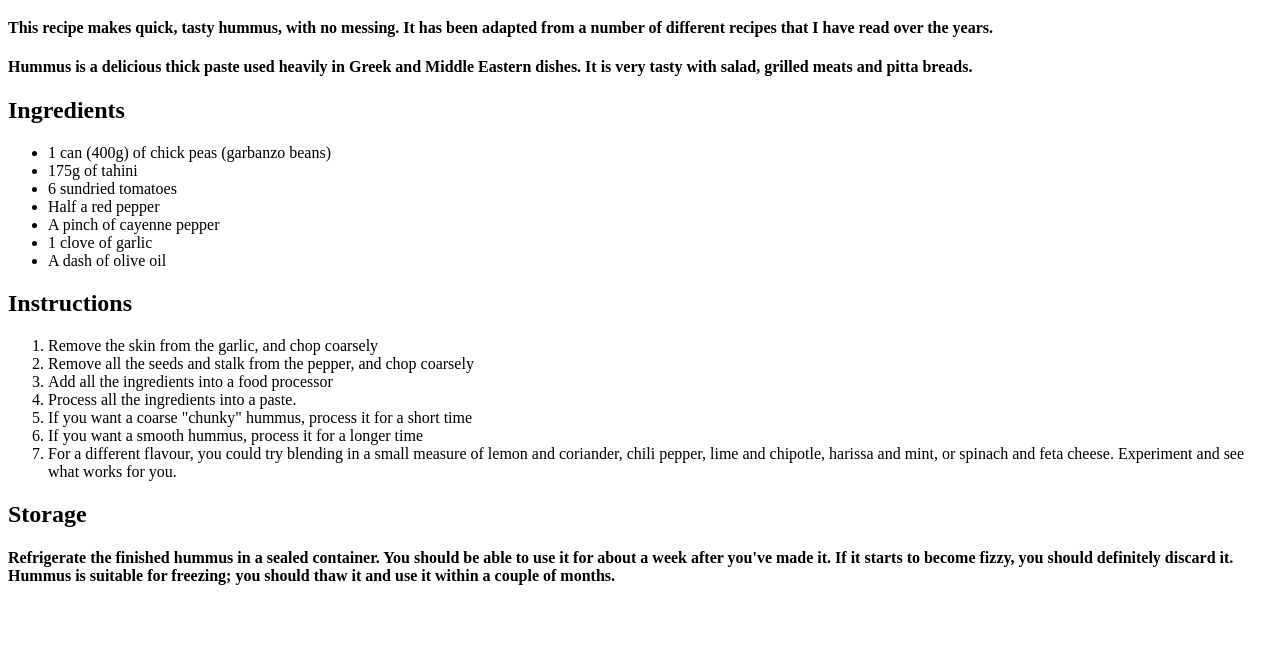
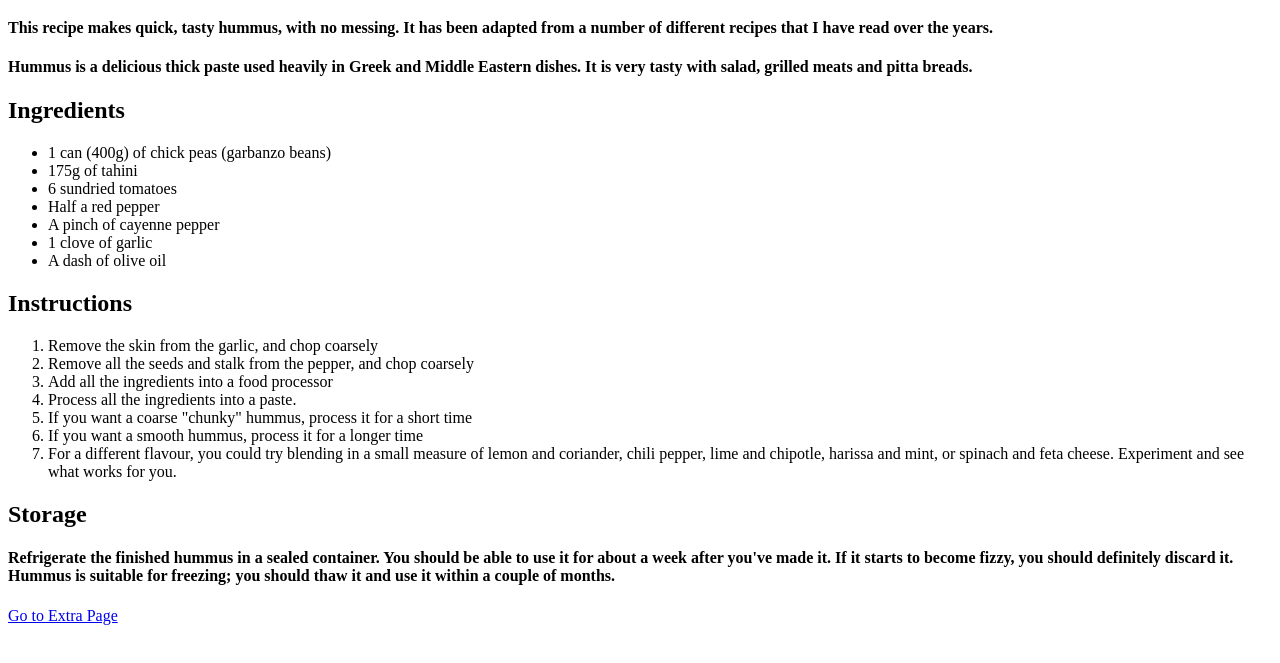
Before and after one commit to minnajoby/full-stack-MERN-Workshop, a plain HTML site: page index.html in a window 1280 px wide. Shown: the part 61-724 px from the top of the page. Drawn offline with Linux system fonts and the light colour scheme.

Commit message:
Update index.html

```diff
--- a/index.html
+++ b/index.html
@@ -36,6 +36,9 @@
     <h4>Refrigerate the finished hummus in a sealed container. You should be able to use it for about a week after you've made it. If it starts to become fizzy, you should definitely discard it.
 
     Hummus is suitable for freezing; you should thaw it and use it within a couple of months.</h4>
+    <a href="newpage.html">Go to Extra Page</a>
+
+
 
 
   </body>
```
